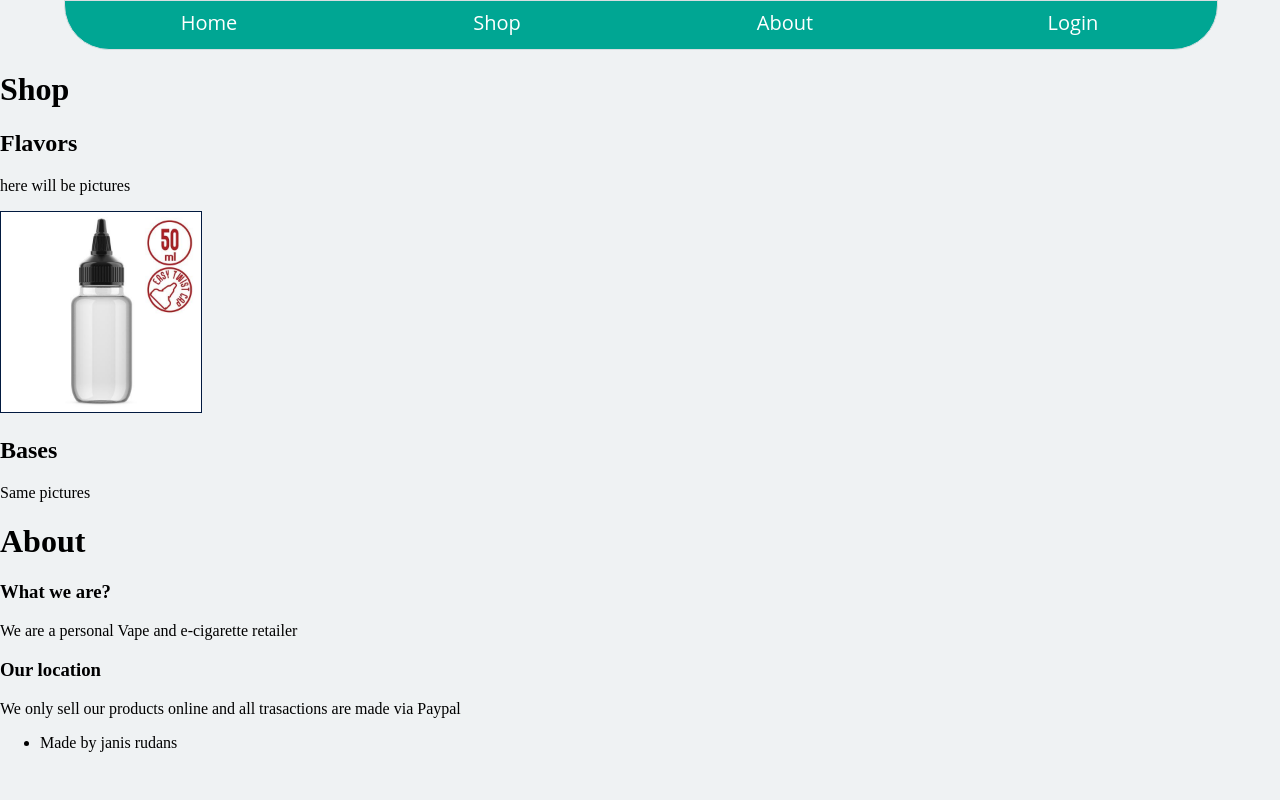
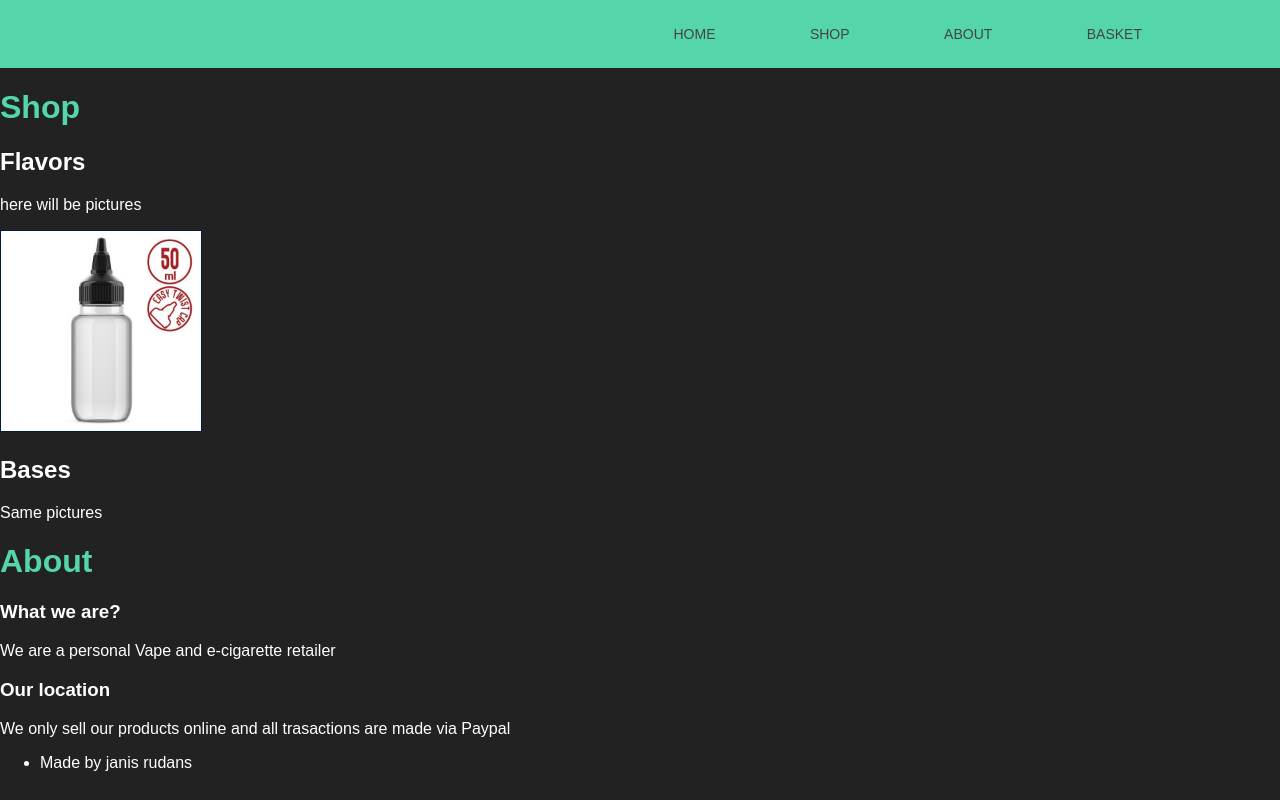
Before and after one commit to pingviins/Exhale.lv, a plain HTML site: page index.html in a window 1280 px wide. Drawn offline with Linux system fonts and the light colour scheme.

Commit message:
update v1.2

```diff
--- a/css/test.css
+++ b/css/test.css
@@ -1,47 +1,77 @@
-nav{
-  top: 0;
-  background-color: #00a693;
-  width: 90%;
-  height: 6vh;
-  margin-left: 5%;
-  margin-right: 5%;
-  display: flex;
-  border-radius: 0px 0px 45px 45px;
-  border:  solid;
-  border-width: thin;
-  border-color: #D7DEE1;
-
-  }
 
 body{
-  margin: 0px;
-  background-color: #EFF2F3;
+  margin: 0;
+  background: #222;
+  font-family: 'Work Sans' , sans-serif;
+  font-weight: 400;
 }
-.button {
-  text-align: center;
-  font-size: 20px;
-  flex : 1;
-  text-decoration: none;
-  cursor: pointer;
-  padding: 8px;
-	color: white;
-  font-family: open sans;
+.container{
+  width: 80%;
+  margin: 0 auto;
 }
-#button1:hover{
-background-color: #E74C3C;
-border-radius: 0px 0px 0px 45px;
+header{
+  background: #55d6aa;
 }
-#button2:hover{
-background-color: #E74C3C;
+nav{
+  float: right;
 }
-#button3:hover{
-background-color: #E74C3C;
-border-radius: 0px 0px 45px 0px;
+
+header::after{  /* clearfix lai salabotu floatus */
+  content: '';
+  display: table;
+  clear : both;
 }
+
+nav ul {        /* pats lists, nevis lista texts */
+  margin: 0 ;
+  padding: 0;
+  list-style: none;
+}
+
+nav li {    /* lista texts */
+  display: inline-block;   /* saliek list textus viena linija */
+  margin-left: 70px;
+  padding-top: 25px;
+  padding-bottom : 25px;
+
+  position: relative;
+
+
+}
+
+nav a{  /* linki navigacija (pogas) */
+color: #444;
+padding: 10px;
+text-decoration: none;
+text-transform: uppercase;
+font-size: 14px ;
+}
+
+nav a:hover{
+  color: #000;
+  transition
+}
+ nav a::before{  /* izveido virs texta swipe baru */
+  content: '';
+  display: block;
+  height: 5px;
+  width: 100%;
+  background-color: #444;
+  position: absolute;
+  top: 0;
+  width: 0%;
+ }
+ nav a:hover::before{
+  width: 100%;
+  transition: all ease-in-out 250ms;
+ }
+
+
 .Shop img{
   width: 200px;
   height: 200px;
   border:1px solid #021a40;
+
 }
 header img{
 	padding: 15px;
@@ -50,3 +80,19 @@ header img{
   margin-right: auto;
   width: 50%;
 }
+
+h1{
+  color:#55d6aa;
+}
+h2{
+  color:white;
+}
+p{
+  color: white
+}
+h3{
+  color: white;
+}
+li{
+  color:white;
+}
--- a/index.html
+++ b/index.html
@@ -3,15 +3,20 @@
 <head>
 	<title>Exhale</title>
 	<link rel="stylesheet" type="text/css" href="css/test.css">
+	<link href="https://fonts.googleapis.com/css?family=Work+Sans:400,600">
 </head>
 <body>
 <header>
-	<nav >
-	<a href="#section1" class="button" id="button1">Home</a>
-    <a href="#section1" class="button" id="button2">Shop</a>
-	<a href="#section2" class="button" id="button2">About</a>
-	<a href="#section2" class="button" id="button3">Login</a>
+	<div class="container"> <!-- navbara propertiji -->
+<!-- Seit liktu logo img -->
+  <nav>
+	<ul>
+	<li><a href="#">Home</a></li>
+	<li><a href="#section1">Shop</a></li>
+	<li><a href="#section2">About</a></li>
+	<li><a href="#">Basket</a></li>
     </nav>
+</div>
 </header>
 
 <div class="Shop">
```
